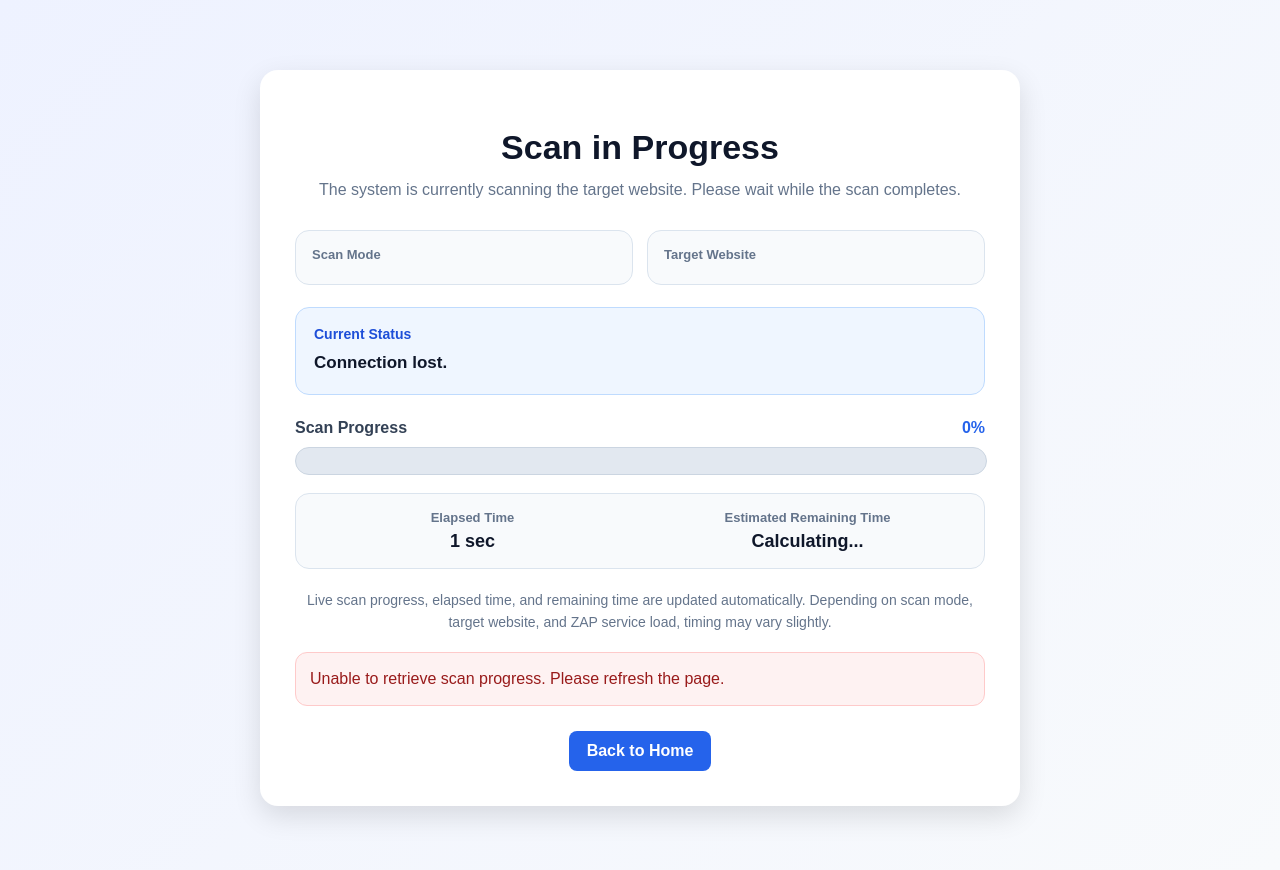
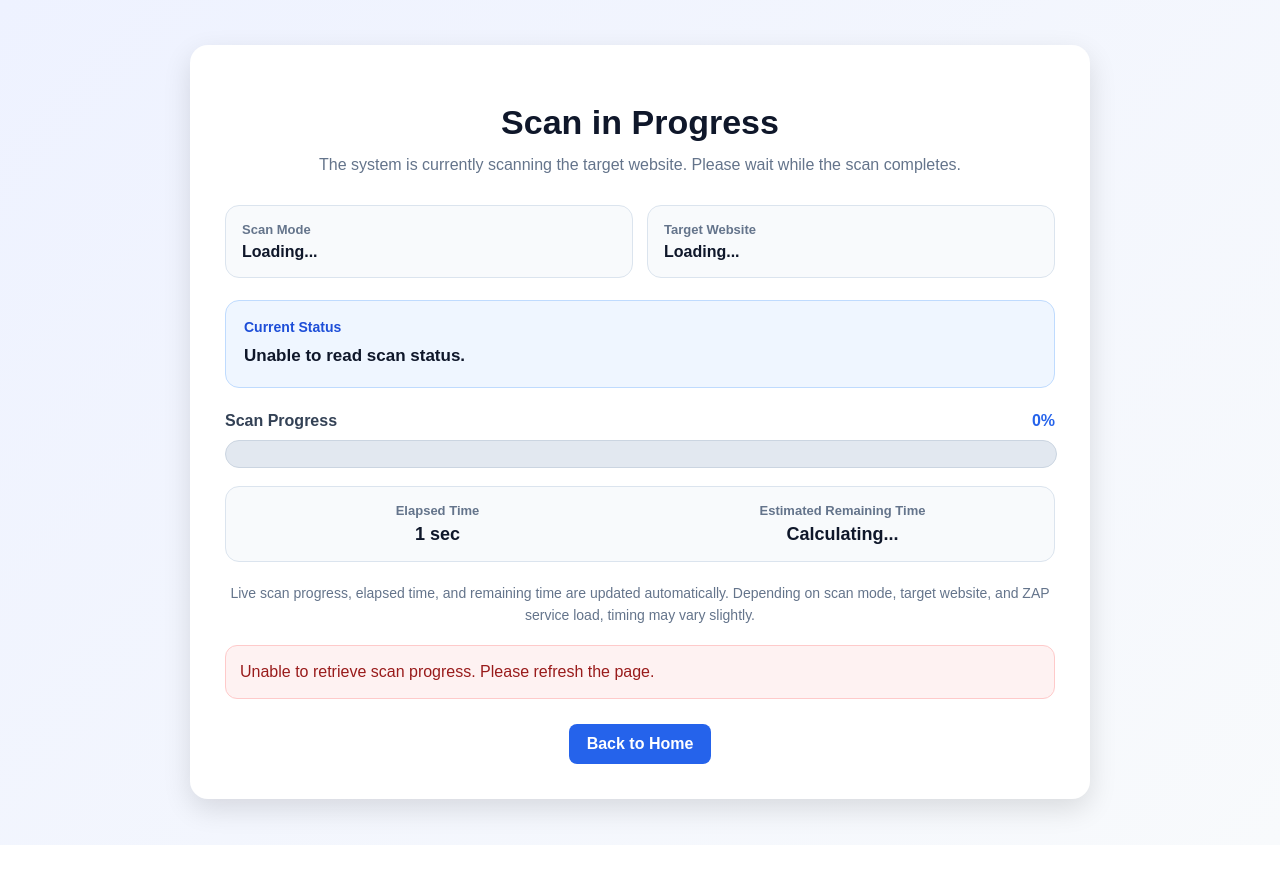
Before and after one commit to deenesh16/fyp-security-system, a Flask app: page /progress/1 in a window 1280 px wide. After the commit the page ends 845 px from the top, so only its background shows below. Run offline with Flask 3, Linux system fonts and the light colour scheme; the visitor is signed in with stand-in values (Sample User, id 1); a database or web service that is not in the repository returns one stand-in record (values such as "Sample title"); data that the repository does not hold is empty; some libraries are stand-ins or nearby versions.

Commit message:
Fix progress page JavaScript validation errors

```diff
--- a/templates/progress.html
+++ b/templates/progress.html
@@ -1,4 +1,3 @@
-
 <!DOCTYPE html>
 <html>
 <head>
@@ -14,8 +13,8 @@
         }
 
         .container {
-            max-width: 760px;
-            margin: 70px auto;
+            max-width: 900px;
+            margin: 45px auto;
             background: white;
             padding: 35px;
             border-radius: 18px;
@@ -39,7 +38,7 @@
 
         .info-grid {
             display: grid;
-            grid-template-columns: repeat(auto-fit, minmax(180px, 1fr));
+            grid-template-columns: repeat(auto-fit, minmax(220px, 1fr));
             gap: 14px;
             margin-bottom: 22px;
         }
@@ -213,6 +212,12 @@
 
 <body>
 
+<div
+    id="progressConfig"
+    data-scan-id="{{ scan_id }}"
+    data-expired="{% if expired %}true{% else %}false{% endif %}">
+</div>
+
 <div class="container">
 
     <h1>Scan in Progress</h1>
@@ -227,33 +232,34 @@
         <div class="info-card">
             <div class="info-label">Scan Mode</div>
             <div class="info-value" id="scanMode">
-                {{ scan_mode }}
+                {{ scan_mode or "Loading..." }}
             </div>
         </div>
 
         <div class="info-card">
             <div class="info-label">Target Website</div>
             <div class="info-value" id="targetUrl">
-                {{ target_url }}
+                {{ target_url or "Loading..." }}
             </div>
         </div>
 
     </div>
 
     <div class="status-box">
-
         <div class="status-label">
             Current Status
         </div>
 
         <div class="status-text" id="statusText">
-            Initializing scan...
+            {% if expired %}
+                Scan session expired.
+            {% else %}
+                Initializing scan...
+            {% endif %}
         </div>
-
     </div>
 
     <div class="progress-wrapper">
-
         <div class="progress-top">
             <div class="progress-label">
                 Scan Progress
@@ -267,11 +273,9 @@
         <div class="progress-bar">
             <div class="progress-fill" id="progressBar"></div>
         </div>
-
     </div>
 
     <div class="time-box">
-
         <div class="time-item">
             <div class="time-label">
                 Elapsed Time
@@ -291,7 +295,6 @@
                 Calculating...
             </div>
         </div>
-
     </div>
 
     <div class="note">
@@ -300,7 +303,11 @@
         timing may vary slightly.
     </div>
 
-    <div class="error-box" id="errorBox"></div>
+    <div class="error-box" id="errorBox">
+        {% if expired %}
+            The scan session expired or no longer exists.
+        {% endif %}
+    </div>
 
     <div class="btn-area">
         <a href="/" class="btn">
@@ -311,12 +318,14 @@
 </div>
 
 <script>
+const progressConfig = document.getElementById("progressConfig");
+const scanId = progressConfig ? progressConfig.dataset.scanId : "";
+const isExpiredOnLoad = progressConfig ? progressConfig.dataset.expired === "true" : false;
 
 let pollInterval = null;
 let redirected = false;
 let localStartTime = Date.now();
 let localElapsedInterval = null;
-
 
 function formatLocalElapsedTime(seconds) {
     seconds = Math.max(0, Math.floor(Number(seconds) || 0));
@@ -326,14 +335,14 @@ function formatLocalElapsedTime(seconds) {
     const secs = seconds % 60;
 
     if (hours > 0) {
-        return `${hours} hr ${minutes} min ${secs} sec`;
+        return hours + " hr " + minutes + " min " + secs + " sec";
     }
 
     if (minutes > 0) {
-        return `${minutes} min ${secs} sec`;
+        return minutes + " min " + secs + " sec";
     }
 
-    return `${secs} sec`;
+    return secs + " sec";
 }
 
 function getLocalElapsedText() {
@@ -341,7 +350,6 @@ function getLocalElapsedText() {
 }
 
 function stopPolling() {
-
     if (pollInterval !== null) {
         clearInterval(pollInterval);
         pollInterval = null;
@@ -349,16 +357,18 @@ function stopPolling() {
 }
 
 function showError(message) {
-
-    const errorBox =
-        document.getElementById("errorBox");
-
+    const errorBox = document.getElementById("errorBox");
     errorBox.style.display = "block";
     errorBox.innerText = message;
 }
 
+function hideError() {
+    const errorBox = document.getElementById("errorBox");
+    errorBox.style.display = "none";
+    errorBox.innerText = "";
+}
+
 function updateUI(data) {
-
     const progress =
         data.progress !== undefined && data.progress !== null
             ? data.progress
@@ -391,103 +401,116 @@ function updateUI(data) {
 }
 
 function redirectToResult(resultId) {
-
-    if (redirected) return;
+    if (redirected || !resultId) {
+        return;
+    }
 
     redirected = true;
-
     stopPolling();
 
-    window.location.href =
-        "/result/" + resultId;
+    window.location.href = "/result/" + encodeURIComponent(resultId);
+}
+
+function handleExpired(data) {
+    stopPolling();
+
+    document.getElementById("statusText").innerText =
+        data.status || "Scan session expired.";
+
+    showError(
+        data.error ||
+        "The scan session expired or no longer exists. Please start a new scan."
+    );
 }
 
 function checkScanStatus() {
-
     if (redirected) {
         stopPolling();
         return;
     }
 
-    fetch("/scan_status/{{ scan_id }}", {
+    if (!scanId || scanId.trim() === "") {
+        handleExpired({
+            status: "Scan session expired.",
+            error: "Missing scan ID. Please start a new scan."
+        });
+        return;
+    }
+
+    fetch("/scan_status/" + encodeURIComponent(scanId), {
         method: "GET",
         cache: "no-store"
     })
-
-    .then(response => {
-
-        if (response.status === 404) {
-
-            stopPolling();
-
-            document.getElementById("statusText").innerText =
-                "Scan session expired.";
-
-            showError(
-                "The scan session expired or no longer exists."
-            );
-
-            throw new Error("Invalid scan ID");
-        }
-
-        return response.json();
+    .then(function(response) {
+        return response.json().catch(function() {
+            return {
+                expired: true,
+                completed: false,
+                progress: 0,
+                status: "Unable to read scan status.",
+                error: "Unable to retrieve scan progress. Please refresh the page."
+            };
+        });
     })
-
-    .then(data => {
-
-        if (!data) return;
-
-        if (data.error) {
-            showError(data.error);
+    .then(function(data) {
+        if (!data) {
+            return;
         }
 
         updateUI(data);
 
+        if (data.expired === true) {
+            handleExpired(data);
+            return;
+        }
+
+        if (data.error) {
+            showError(data.error);
+        } else {
+            hideError();
+        }
+
         if (data.completed === true) {
+            if (data.result_id) {
+                document.getElementById("statusText").innerText =
+                    "Scan completed. Redirecting to results...";
 
-            stopPolling();
-
-            document.getElementById("statusText").innerText =
-                "Scan completed. Redirecting...";
-
-            setTimeout(() => {
-
-                redirectToResult(data.result_id);
-
-            }, 1000);
+                setTimeout(function() {
+                    redirectToResult(data.result_id);
+                }, 800);
+            } else {
+                showError("Scan completed, but result ID is missing. Please check scan history.");
+            }
         }
     })
-
-    .catch(error => {
-
+    .catch(function(error) {
         console.error("Polling Error:", error);
 
-        stopPolling();
+        document.getElementById("statusText").innerText =
+            "Connection lost. Retrying...";
 
-        if (
-            !error.message.includes("Invalid scan ID")
-        ) {
-
-            document.getElementById("statusText").innerText =
-                "Connection lost.";
-
-            showError(
-                "Unable to retrieve scan progress. Please refresh the page."
-            );
-        }
+        showError(
+            "Unable to retrieve scan progress. The system will keep retrying."
+        );
     });
 }
 
-window.onload = function () {
-
+window.onload = function() {
     stopPolling();
 
     if (localElapsedInterval !== null) {
         clearInterval(localElapsedInterval);
     }
 
-    localElapsedInterval = setInterval(function () {
+    if (isExpiredOnLoad === true) {
+        document.getElementById("errorBox").style.display = "block";
+        stopPolling();
+        return;
+    }
+
+    localElapsedInterval = setInterval(function() {
         const elapsedBox = document.getElementById("elapsedTime");
+
         if (!redirected && elapsedBox && (!elapsedBox.innerText || elapsedBox.innerText === "0 sec")) {
             elapsedBox.innerText = getLocalElapsedText();
         }
@@ -501,8 +524,9 @@ window.onload = function () {
     );
 };
 
-window.onbeforeunload = function () {
+window.onbeforeunload = function() {
     stopPolling();
+
     if (localElapsedInterval !== null) {
         clearInterval(localElapsedInterval);
     }
@@ -511,16 +535,12 @@ window.onbeforeunload = function () {
 window.addEventListener(
     "pageshow",
     function(event) {
-
         if (event.persisted) {
-
             stopPolling();
-
             window.location.reload();
         }
     }
 );
-
 </script>
 
 </body>
```
